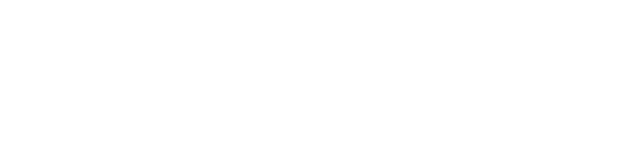
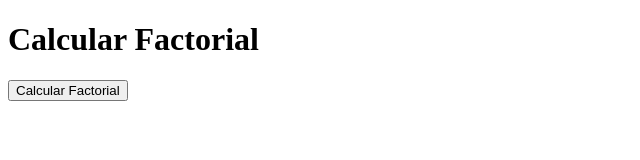
Before and after one commit to Elizabeth-Araya-Cofre/logica-programacion-3, a plain HTML site: page index.html in a window 1280 px wide. Shown: the whole page, without its empty margins (0-640 px from the left). Drawn offline with Linux system fonts and the light colour scheme.

Commit message:
factorial finalizado

```diff
--- a/index.html
+++ b/index.html
@@ -3,9 +3,13 @@
 <head>
     <meta charset="UTF-8">
     <meta name="viewport" content="width=device-width, initial-scale=1.0">
-    <title>Document</title>
+    <title>calcular un factorial</title>
 </head>
 <body>
+    <h1>Calcular Factorial</h1>
+    <button onclick="calcularFactorial()">Calcular Factorial</button>
+    <p id="result"></p>
 
+    <script src="index.js"></script>
 </body>
 </html>
--- a/index.js
+++ b/index.js
@@ -0,0 +1,17 @@
+function calcularFactorial() {
+    let input;
+    do {
+        input = prompt("Ingrese un número:");
+        input = parseFloat(input);
+        if (isNaN(input)) {
+            alert("Error: Por favor, ingrese un número válido.");
+        }
+    } while (isNaN(input));
+
+    let factorial = 1;
+    for (let i = 2; i <= input; i++) {
+        factorial *= i;
+    }
+
+    document.getElementById('result').innerText = `El factorial de ${input} es: ${factorial}`;
+}
```
